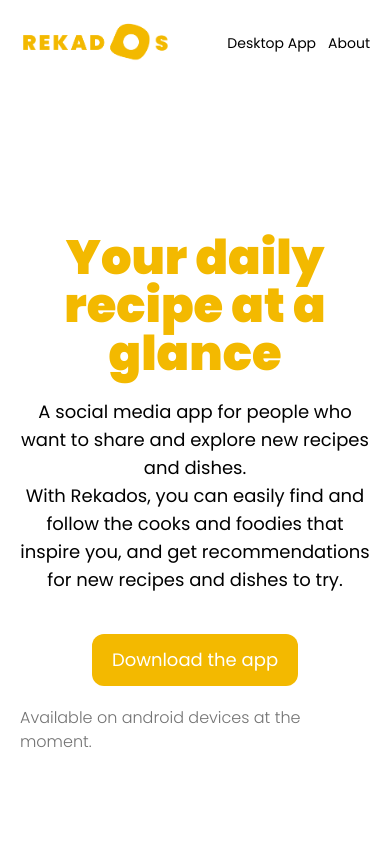
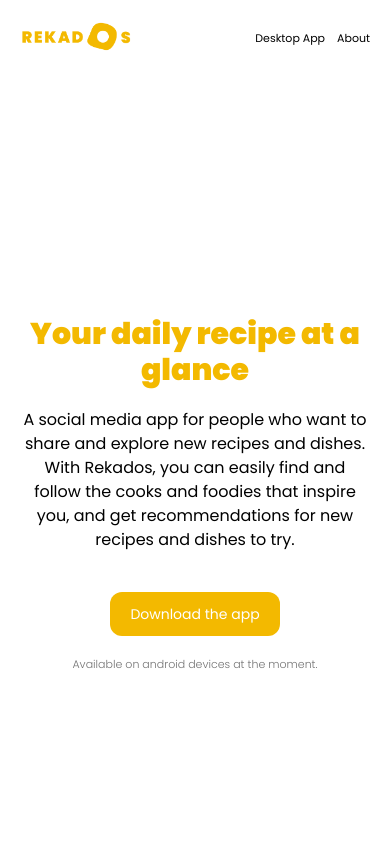
Before and after one commit to VeoScript/rekados-landing-page, a Next.js app: page / in a window 390 px wide. Shown: the top 844 px of the page. Built offline with nearby package versions, Linux system fonts and the light colour scheme.

Commit message:
style: update text display in mobile view (#5)

```diff
--- a/layouts/FifthPage.tsx
+++ b/layouts/FifthPage.tsx
@@ -10,7 +10,7 @@ const FifthPage = () => {
           maybe it will take a while to release but we can handle it as soon as possible. <br />
           For now let's enjoy the android version of rekados app first
         </p>
-        <p className="px-5 py-3 text-lg text-white rounded-xl bg-[#F3B900] hover:bg-opacity-80 outline-none cursor-wait">
+        <p className="px-5 py-3 text-sm md:text-lg text-white rounded-xl bg-[#F3B900] hover:bg-opacity-80 outline-none cursor-wait">
           Coming Soon
         </p>
       </div>
--- a/layouts/FirstPage.tsx
+++ b/layouts/FirstPage.tsx
@@ -7,7 +7,7 @@ const FirstPage = () => {
     <div className="relative flex flex-col w-full max-w-screen-xl h-full overflow-hidden">
       <nav className="fixed top-0 left-0 right-0 z-20 flex items-center justify-center w-full p-5 back-shadow backdrop-blur-sm bg-white bg-opacity-80">
         <div className="flex flex-row items-center justify-between w-full max-w-full md:max-w-7xl">
-          <Link href="/" scroll={false} className="outline-none">
+          <Link href="/" scroll={false} className="outline-none w-[7rem] md:w-auto">
             <Image
               src="/images/rekados_logo_2.png"
               alt="Rekados"
@@ -27,12 +27,12 @@ const FirstPage = () => {
               </Link>
             </li>
             <li>
-              <Link href="/#desktop-app" className="text-sm md:text-base hover:text-[#F3B900]">
+              <Link href="/#desktop-app" className="text-[11px] md:text-base hover:text-[#F3B900]">
                 Desktop App
               </Link>
             </li>
             <li>
-              <Link href="/#about" className="text-sm md:text-base hover:text-[#F3B900]">
+              <Link href="/#about" className="text-[11px] md:text-base hover:text-[#F3B900]">
                 About
               </Link>
             </li>
@@ -46,8 +46,8 @@ const FirstPage = () => {
           data-aos-delay="500"
           data-aos-duration="1200"
         >
-          <h1 className="font-black text-5xl md:text-6xl text-center text-[#F3B900]">Your daily recipe at a glance</h1>
-          <p className="font-normal text-lg md:text-xl text-center">
+          <h1 className="font-black text-3xl md:text-6xl text-center text-[#F3B900]">Your daily recipe at a glance</h1>
+          <p className="font-normal text-base md:text-xl text-center">
             A social media app for people who want to share and explore new recipes and dishes. <br />
             With Rekados, you can easily find and follow the cooks and foodies that inspire you, and get recommendations for new recipes and dishes to try.
           </p>
@@ -59,13 +59,13 @@ const FirstPage = () => {
           data-aos-duration="1600"
         >
           <a
-            className="px-5 py-3 text-lg text-white rounded-xl bg-[#F3B900] hover:bg-opacity-80 outline-none"
+            className="px-5 py-3 text-sm md:text-lg text-white rounded-xl bg-[#F3B900] hover:bg-opacity-80 outline-none"
             href="https://github.com/VeoScript/rekados-mobile/releases/download/release-version-1.2/rekados-app-v1.2.apk"
             target="_blank"
           >
             Download the app
           </a>
-          <h3 className="font-light text-base text-neutral-500">Available on android devices at the moment.</h3>
+          <h3 className="font-light text-[11px] md:text-base text-center text-neutral-500">Available on android devices at the moment.</h3>
         </div>
       </div>
     </div>
--- a/layouts/SixthPage.tsx
+++ b/layouts/SixthPage.tsx
@@ -5,13 +5,13 @@ const SixthPage = () => {
     <div className="flex flex-col items-center justify-center w-full max-w-screen-xl h-full overflow-hidden">
       <div className="flex flex-col items-center justify-between w-full space-y-5">
         <h1 className="font-bold text-3xl md:text-5xl text-[#F3B900]">About</h1>
-        <p className="font-normal text-base md:text-xl text-center">
+        <p className="font-normal text-sm md:text-xl text-center">
           Rekados is a social media app for people who want to share and <br />
           explore new recipes and dishes.
           With Rekados, you can easily find and follow the cooks and foodies that inspire you, and get recommendations for new recipes and dishes to try.
           You can also use Rekados to save your favorite recipes.
         </p>
-        <p className="font-normal text-base md:text-xl text-center">
+        <p className="font-normal text-sm md:text-xl text-center">
           Rekados was founded in 2022 by two food lovers who wanted to <br />
           create a space where people could connect with others who shared their passion for food.
           We believe that food is a universal language that brings people together, and we are committed to promoting exploration and discovery through our app.
--- a/pages/index.tsx
+++ b/pages/index.tsx
@@ -32,8 +32,8 @@ export default function Home() {
         <section id="about" className="flex flex-col items-center w-full h-screen px-5 md:px-0">
           <SixthPage />
           <footer className="flex flex-col items-center w-full p-5">
-            <p className="text-sm md:text-base">&copy; 2022 Rekados. All rights reserved.</p>
-            <p className="font-light text-xs">Designed and Developed by Jerome Villaruel (VEOSCRIPT)</p>
+            <p className="text-center text-[12px] md:text-base">&copy; 2022 Rekados. All rights reserved.</p>
+            <p className="font-light text-center text-[11px] md:text-xs">Designed and Developed by Jerome Villaruel (VEOSCRIPT)</p>
           </footer>
         </section>
       </div>
```
